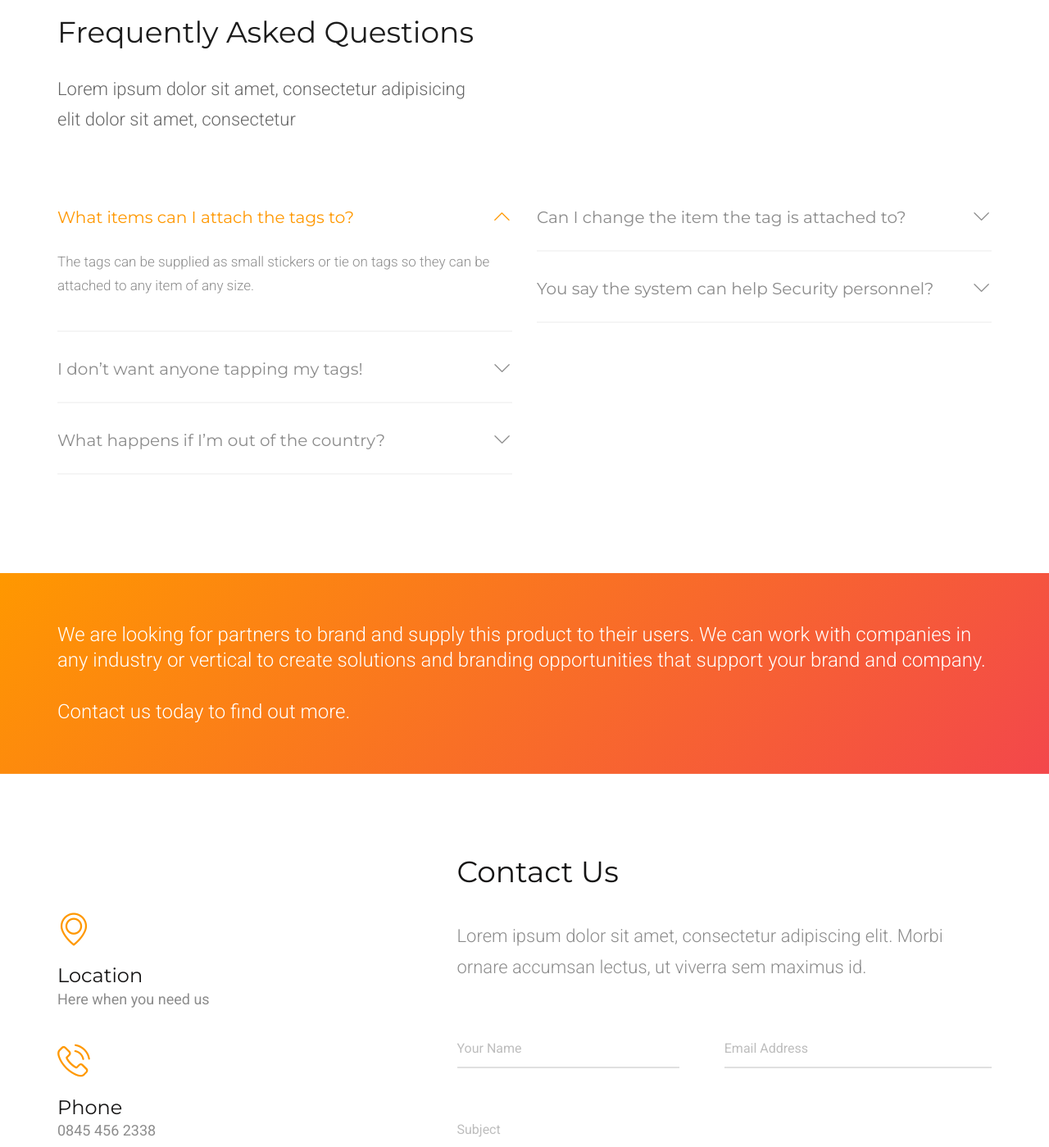
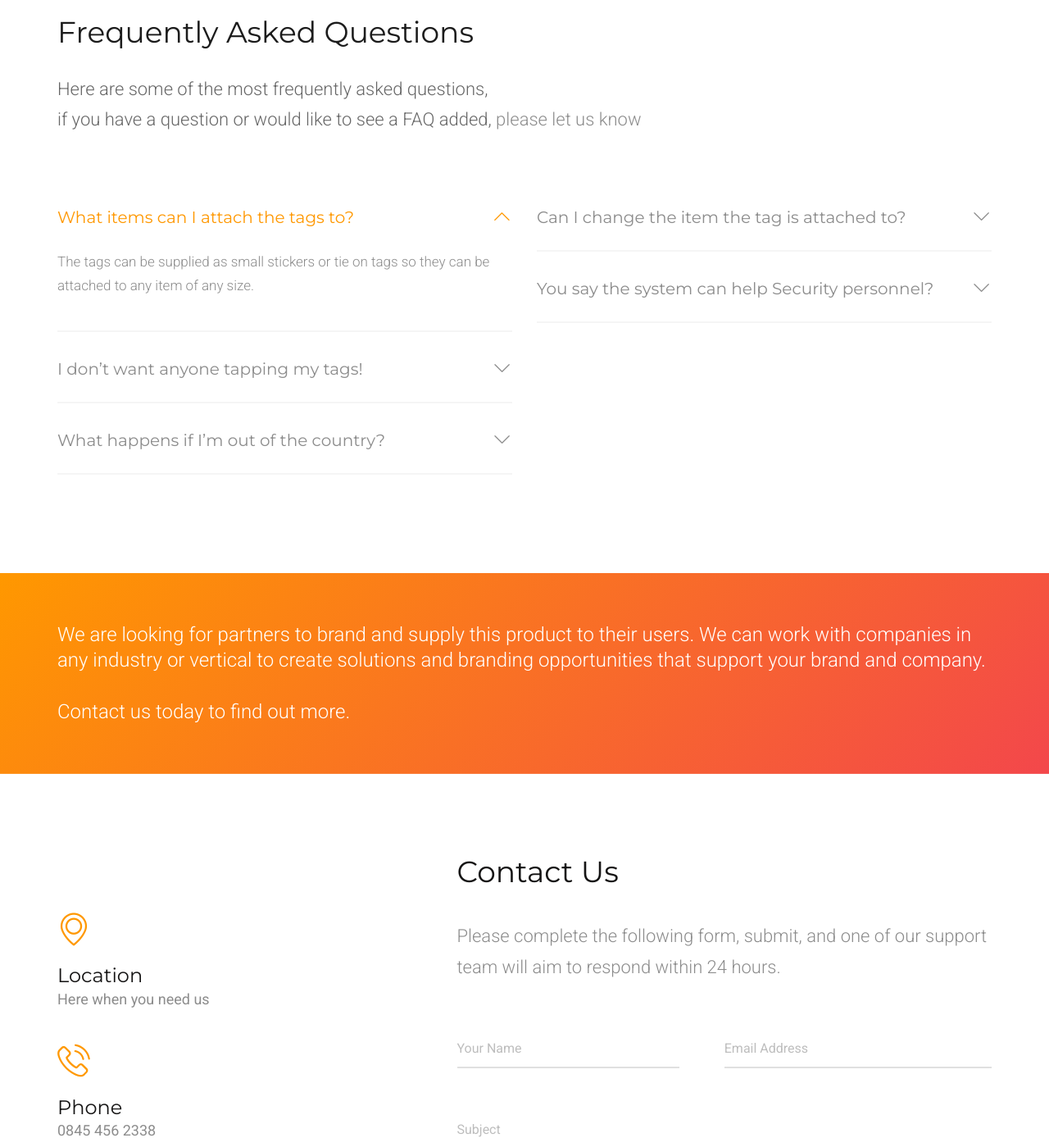
Before and after one commit to designdpi/return2owner, a plain HTML site: page index.html in a window 1280 px wide. Shown: the part 5580-6979 px from the top of the page at 82% size. Drawn offline with Linux system fonts and the light colour scheme; some packages are replaced by stand-ins of ours; files whose address does not match are found by name.

Commit message:
Change latin copy to english

```diff
--- a/index.html
+++ b/index.html
@@ -538,7 +538,7 @@
 				<div class="section-header section-header-v2">
 					<h2 class="section-title">Frequently Asked Questions</h2>
 					<p class="section-subtitle ft-fm-2">
-						Lorem ipsum dolor sit amet, consectetur adipisicing <br> elit dolor sit amet, consectetur
+						Here are some of the most frequently asked questions, <br> if you have a question or would like to see a FAQ added, <a href="#contact">please let us know</a>
 					</p>
 				</div> <!-- //section-header -->
 
@@ -691,7 +691,7 @@
 
 					<div class="col-sm-7 send-message-v2">
 						<h2 class="title m-b-40">Contact Us</h2>
-						<p class="send-message-info">Lorem ipsum dolor sit amet, consectetur adipiscing elit. Morbi ornare accumsan lectus, ut viverra sem maximus id.</p>
+						<p class="send-message-info">Please complete the following form, submit, and one of our support team will aim to respond within 24 hours.</p>
 						<form id="contactForm" data-toggle="validator" class="contact-form m-t-60 ft-fm-2">
 							<ul class="forms">
 								<li>
```
